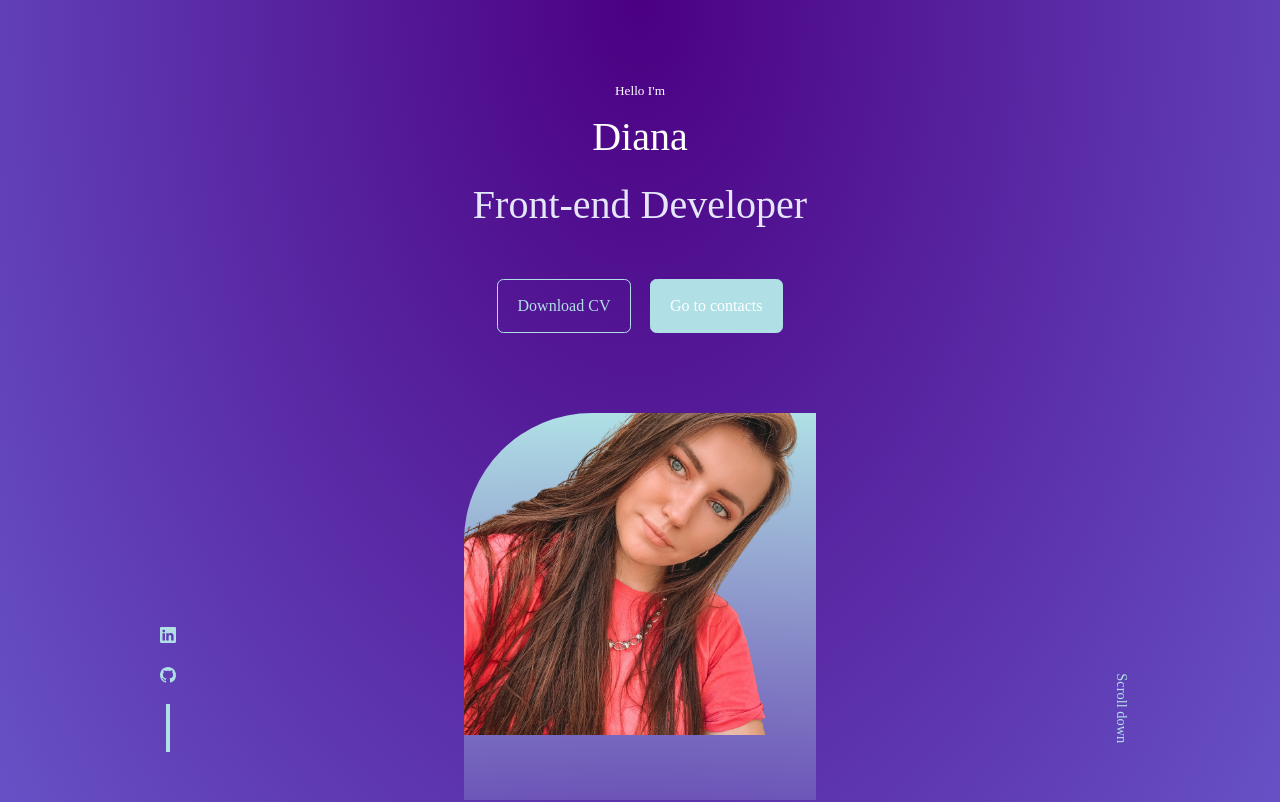
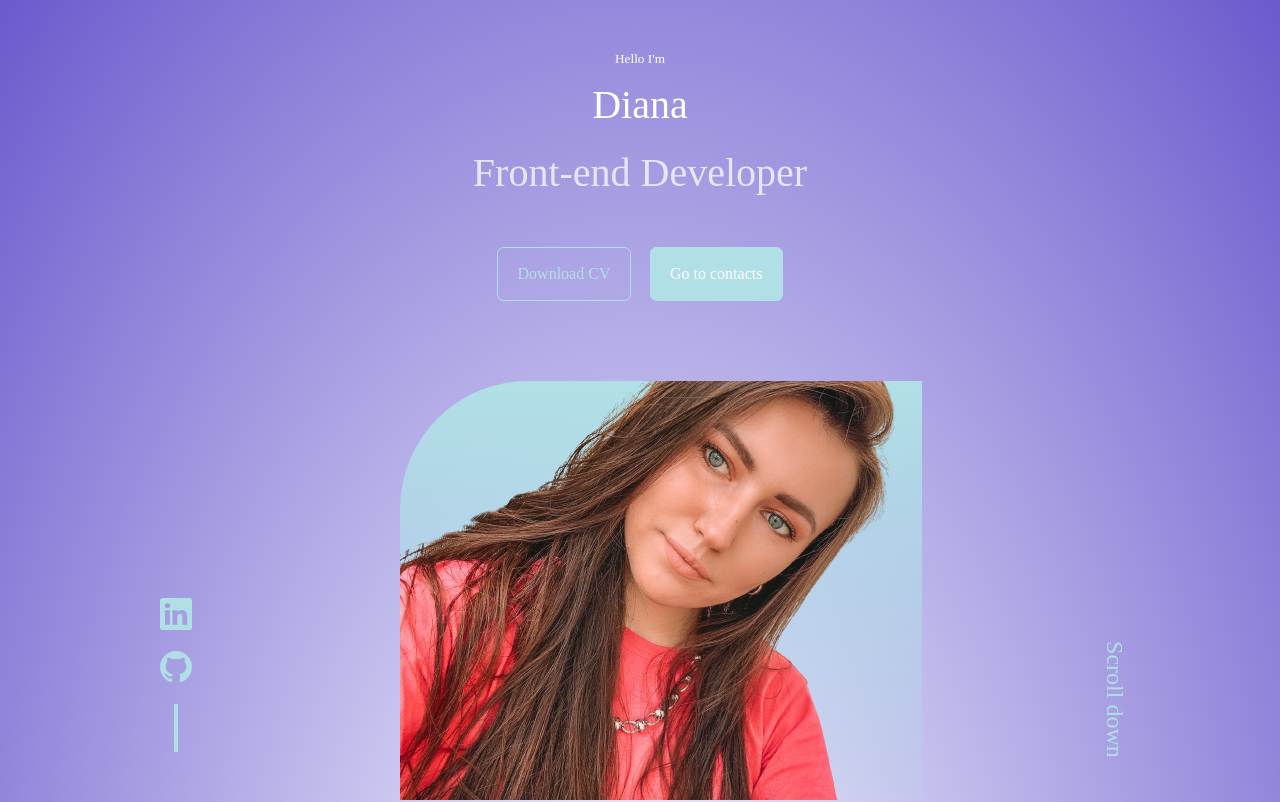
Before and after one commit to Diana-ctrl/My-resume, a React (Create React App) app: page / in a window 1280 px wide. Shown: the top 802 px of the page. Built offline with nearby package versions, Linux system fonts and the light colour scheme; a web font is replaced by a local one.

Commit message:
work with layout Header

```diff
--- a/src/components/header/HeaderSocials.jsx
+++ b/src/components/header/HeaderSocials.jsx
@@ -5,8 +5,8 @@ import './header.css';
 const HeaderSocials = () => {
   return (
     <div className='header_socials'>
-      <a href='https://www.linkedin.com/in/diana-lyah-7332641a2/' target='_blank' rel="noreferrer" ><BsLinkedin /></a>
-      <a href='https://github.com/Diana-ctrl' target='_blank' rel="noreferrer"><BsGithub /></a>
+      <a href='https://www.linkedin.com/in/diana-lyah-7332641a2/' target='_blank' rel="noreferrer" ><BsLinkedin size={'2rem'} /></a>
+      <a href='https://github.com/Diana-ctrl' target='_blank' rel="noreferrer"><BsGithub size={'2rem'} /></a>
     </div>
   )
 }
--- a/src/components/header/header.css
+++ b/src/components/header/header.css
@@ -1,6 +1,6 @@
 header {
   height: 100vh;
-  padding-top: 5rem;
+  padding-top: 3rem;
   overflow: hidden;
 }
 
@@ -42,10 +42,9 @@ header {
 
 .me {
   background: linear-gradient(var(--color-primary), transparent);
-  width: 22rem;
   height: 30rem;
   position: absolute;
-  left: calc(50% - 11rem);
+  left: calc(50% - 15rem);
   margin-top: 5rem;
   border-radius: 8rem 0 0 0;
   overflow: hidden;
@@ -55,18 +54,16 @@ header {
 
 .scrooll_down {
   position: absolute;
-  right: -2.3rem;
+  right: -3.3rem;
   bottom: 5rem;
   transform: rotate(90deg);
-  font-size: 0.9rem;
+  font-size: 1.5rem;
 }
 
 /* ===========MEDIA QUERIES (MEDIUM DEVICES)=========== */
 
 @media screen and (max-width: 1024px) {
-  header {
-    height: 68vh;
-  }
+
 }
 
 /* ===========MEDIA QUERIES (SMALL DEVICES)=========== */
--- a/src/index.css
+++ b/src/index.css
@@ -12,7 +12,7 @@
 }
 
 :root { /* creating a variable */
-  --color-bg: radial-gradient(at top, #4B0082, #6A5ACD);
+  --color-bg: radial-gradient(at bottom, #F8F8FF, #6A5ACD);
   --color-bg-variant: #1E90FF;
   --color-primary: #B0E0E6;
   --color-primary-variant: #0000CD;
@@ -21,7 +21,7 @@
 
   --container-width-lg: 75%;
   --container-width-md: 86%;
-  --container-width-sm: 90%;
+  --container-width-sm: 95%;
 
   --transition: all 400ms ease;
 }
```
